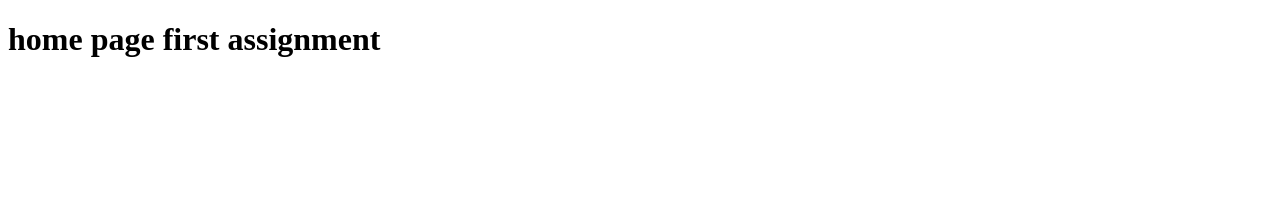
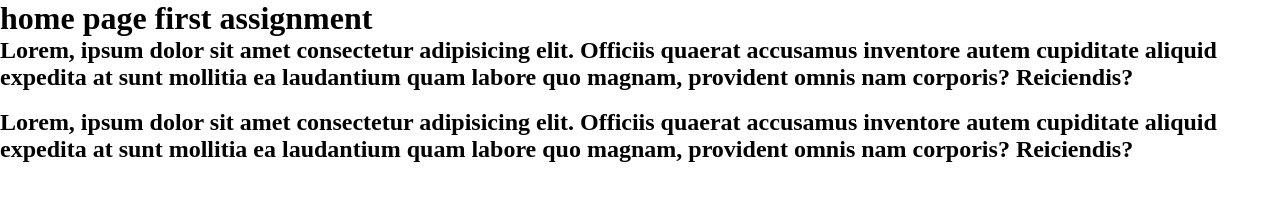
Before and after one commit to TsnatKbrom/mobile-friendly-practice, a plain HTML site: page index.html in a window 1280 px wide. Drawn offline with Linux system fonts and the light colour scheme.

Commit message:
added some paragraph

```diff
--- a/index.html
+++ b/index.html
@@ -5,9 +5,18 @@
     <meta http-equiv="X-UA-Compatible" content="IE=edge">
     <meta name="viewport" content="width=device-width, initial-scale=1.0">
     <title>home page </title>
+    <link rel="stylesheet" href="./css/styles.css">
 </head>
 <body>
     <h1>home page first assignment </h1>
+    <p>
+        <h2>Lorem, ipsum dolor sit amet consectetur adipisicing elit. Officiis quaerat accusamus inventore autem cupiditate aliquid expedita at sunt mollitia ea laudantium quam labore quo magnam, provident omnis nam corporis? Reiciendis?</h2>
+    </p>
+
+    <br>
+    <p>
+        <h2>Lorem, ipsum dolor sit amet consectetur adipisicing elit. Officiis quaerat accusamus inventore autem cupiditate aliquid expedita at sunt mollitia ea laudantium quam labore quo magnam, provident omnis nam corporis? Reiciendis?</h2>
+    </p>
 
 </body>
 </html>
```
